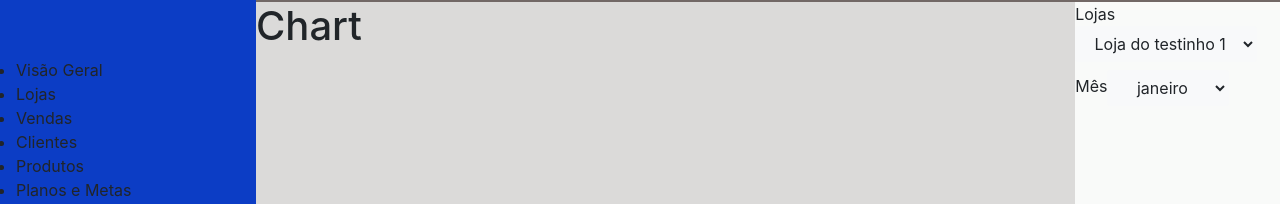
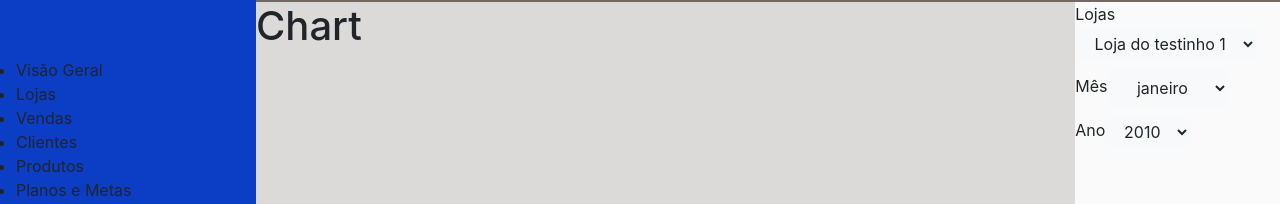
Before and after one commit to Lima08/Bagy-Dashboard, a React (Create React App) app: page / in a window 1280 px wide. Shown: the part 238-442 px from the top of the page. Built offline with nearby package versions, Linux system fonts and the light colour scheme; no server answers.

Commit message:
Adiciona filtro de ano sem funçao de lgica.

```diff
--- a/src/components/ChartDashboard/MonthFilter.jsx
+++ b/src/components/ChartDashboard/MonthFilter.jsx
@@ -1,4 +1,4 @@
-import React, { useEffect } from 'react';
+import React from 'react';
 import { useStoresContext } from '../../context/StoresContext';
 // import { useStoresContext } from '../../context/StoresContext';
 
@@ -17,7 +17,8 @@ function MonthFilter() {
     'novembro',
     'dezembro',
   ];
-  const { setMonth } = useStoresContext()
+
+  const { setMonth } = useStoresContext();
 
   function monthOptionsMakers(month, index) {
     return (
@@ -27,13 +28,9 @@ function MonthFilter() {
     );
   }
 
-  function changeMonthData(month) {
-    setMonth(month);
+  function changeMonthData(monthSelected) {
+    setMonth(monthSelected);
   }
-
-  // useEffect(() => {
-  //   console.log('O resultado de store é ==>', store);
-  // }, [store]);
 
   return (
     <label htmlFor='month' className='dropdown'>
--- /dev/null
+++ b/src/components/ChartDashboard/YearFilter.jsx
@@ -0,0 +1,40 @@
+import React from 'react';
+import { useStoresContext } from '../../context/StoresContext';
+// import { useStoresContext } from '../../context/StoresContext';
+
+function YearFilter() {
+  const YEARS = [
+    2010, 2011, 2012, 2013, 2014, 2015, 2016, 2017, 2018, 2019, 2020, 2021,
+  ];
+
+  const { setYear, year } = useStoresContext();
+
+  function yearOptionsMakers(year, index) {
+    return (
+      <option key={index} value={year}>
+        {year}
+      </option>
+    );
+  }
+
+  function changeYearData(yearSelected) {
+    console.log(year)
+    setYear(yearSelected);
+  }
+
+  return (
+    <label htmlFor='year' className='dropdown'>
+      Ano
+      <select
+        onChange={({ target }) => changeYearData(target.value)}
+        className='btn btn-light dropdown-toggle'
+        name='year'
+        id='year'
+      >
+        {YEARS.map((year, index) => yearOptionsMakers(year, index))}
+      </select>
+    </label>
+  );
+}
+
+export default YearFilter;
--- a/src/components/ChartDashboard/index.jsx
+++ b/src/components/ChartDashboard/index.jsx
@@ -1,6 +1,7 @@
 import React from 'react';
 import MonthFilter from './MonthFilter';
 import StoreFilter from './StoreFilter';
+import YearFilter from './YearFilter';
 
 function ChartDashboard() {
   return (
@@ -12,6 +13,7 @@ function ChartDashboard() {
       <aside className='filters'>
         <StoreFilter />
         <MonthFilter />
+        <YearFilter />
       </aside>
     </section>
   );
--- a/src/context/StoresContext.js
+++ b/src/context/StoresContext.js
@@ -7,6 +7,7 @@ export default function StoresContextProvider({ children }) {
   const [selectedStore, setSelectedStore] = useState(0);
   const [store, setStore] = useState({});
   const [month, setMonth] = useState('janeiro');
+  const [year, setYear] = useState('2010');
 
   useEffect(() => {
     const storeInfos = async () => {
@@ -21,7 +22,9 @@ export default function StoresContextProvider({ children }) {
     store: store ? store : {},
     setSelectedStore,
     month,
-    setMonth
+    setMonth,
+    year,
+    setYear,
   };
 
   return (
```
